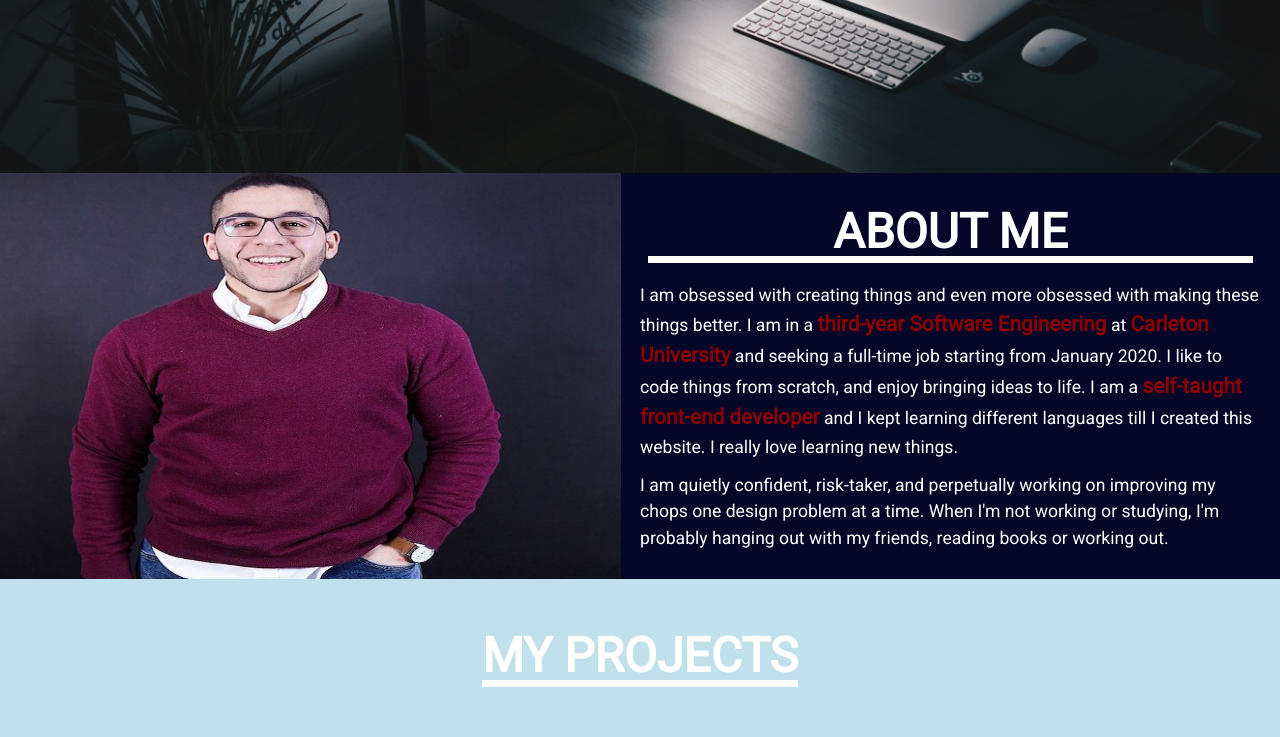
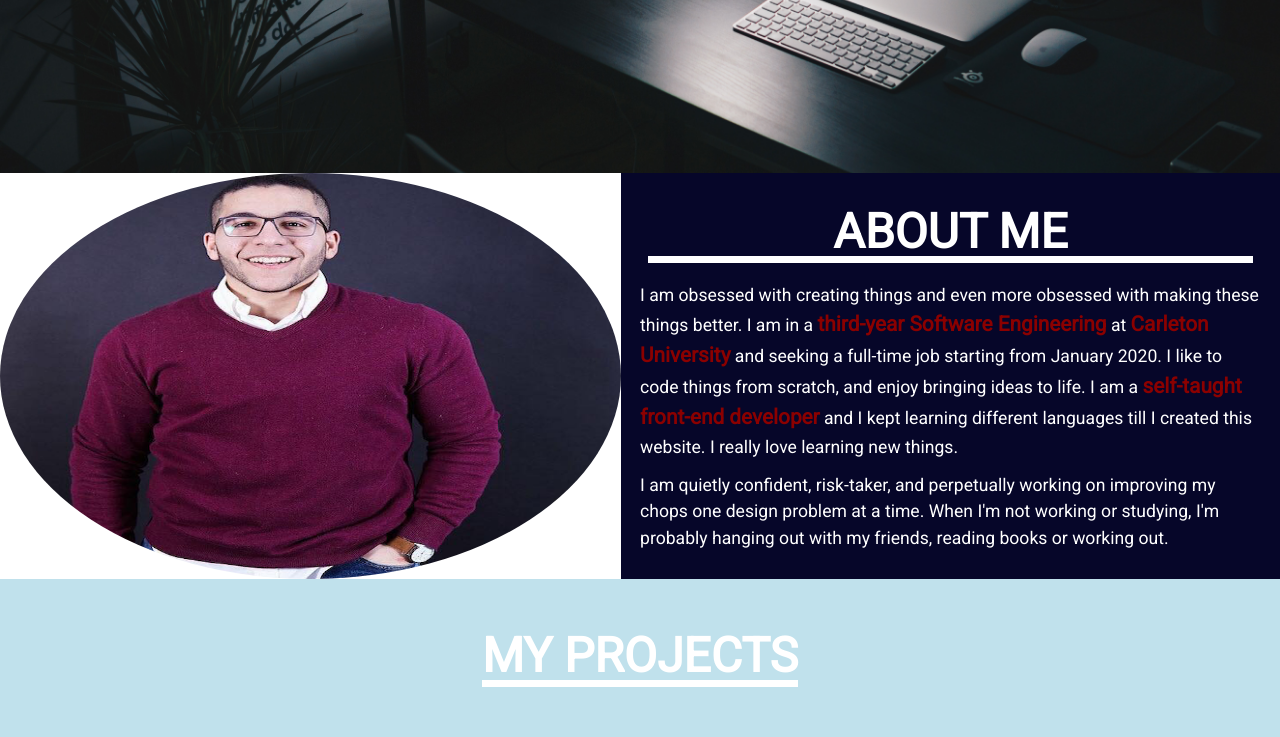
Before and after one commit to TaherShabaan99/findTaher, a plain HTML site: page index.html in a window 1280 px wide. Shown: the part 693-1430 px from the top of the page. Drawn offline with nearby package versions, Linux system fonts and the light colour scheme.

Commit message:
Add files via upload

```diff
--- a/style.css
+++ b/style.css
@@ -149,6 +149,8 @@ p {
     padding: 1rem 0rem;
     background: url('./myface.png') no-repeat center center/cover;
     background-size: 100% 100%;
+    border-radius: 70%;
+    flex-shrink: unset;
     /* to show my face when it's full screen*/
 }
 
```
Also changed, not shown: 2eeae713-ec84-460e-9cf4-e209f20afe4c.JPG (added), IMG_0550.JPG (added), Screen Shot 2019-10-22 at 12.39.07 PM.png (added).
